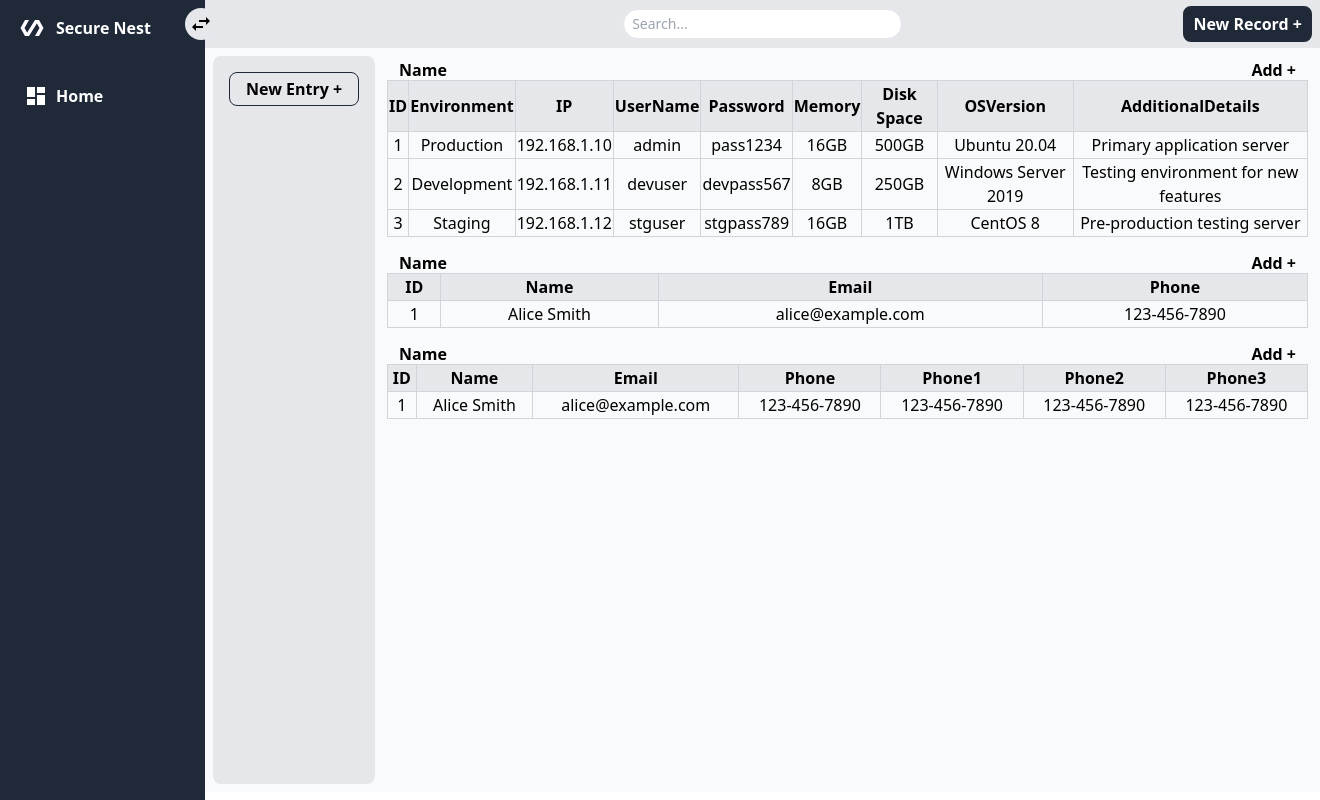
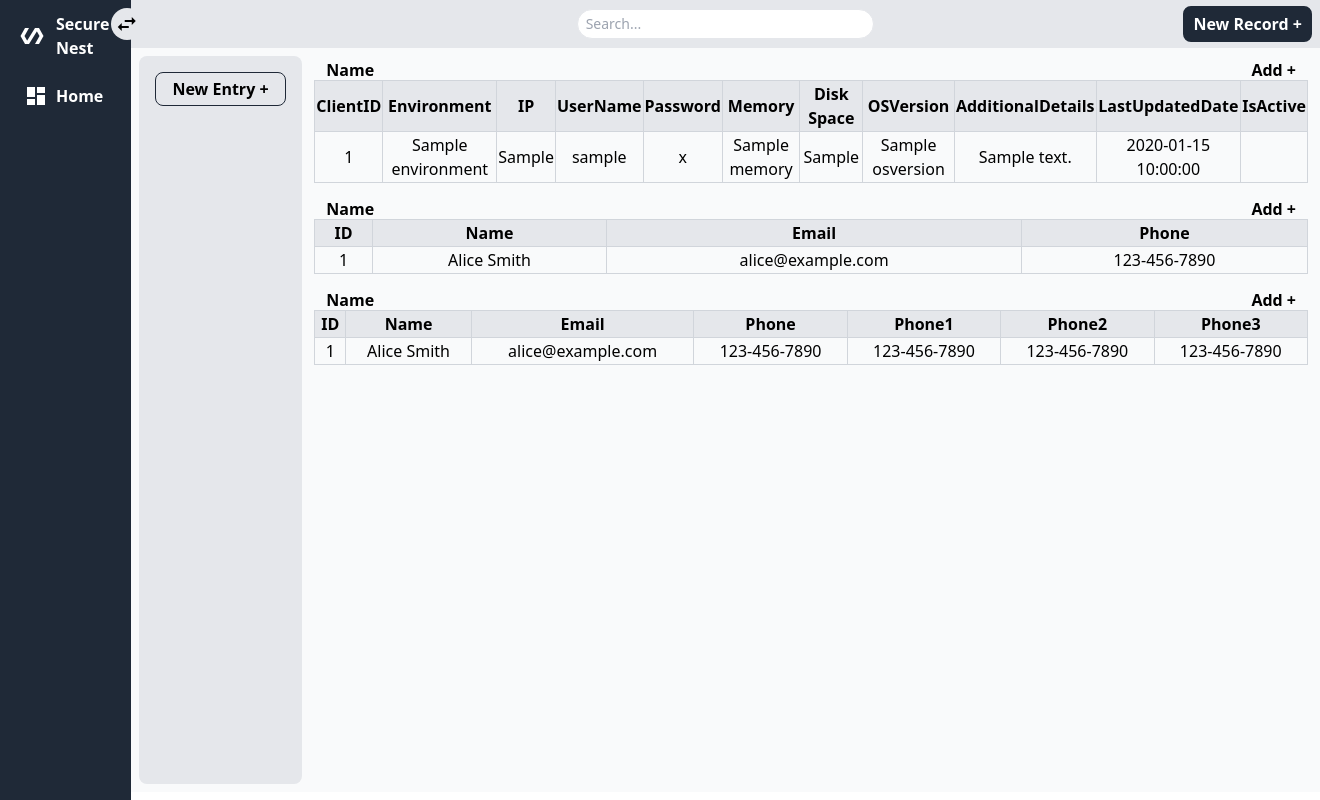
Before and after one commit to vishwa75/SecureNest, a PHP site: the page made by app/Views/homeView.php in a window 1320 px wide. Run offline with PHP 8.4, Linux system fonts and the light colour scheme; the template is opened without the code that fills it: most values are stand-ins (such as "Sample title", 1, 10 or a date in 2020); data that the repository does not hold is empty.

Commit message:
minor layout changes

```diff
--- a/app/Config/Database.php
+++ b/app/Config/Database.php
@@ -27,9 +27,9 @@
     public array $default = [
         'DSN'          => '',
         'hostname'     => 'localhost',
-        'username'     => '',
-        'password'     => '',
-        'database'     => '',
+        'username'     => 'root',
+        'password'     => 'Root@1234',
+        'database'     => 'SecureNext',
         'DBDriver'     => 'MySQLi',
         'DBPrefix'     => '',
         'pConnect'     => false,
--- a/app/Views/homeView.php
+++ b/app/Views/homeView.php
@@ -1,6 +1,6 @@
 <?= $this->extend('layout'); ?>
 
-<?= $this->section('content'); ?>
+<?= $this->section('maincontent'); ?>
 
 <div class="flex h-full space-x-2">
     <div class="max-h-screen w-48 rounded-lg flex flex-col items-center pt-4 overflow-auto space-y-2 bg-gray-200">
@@ -16,7 +16,7 @@
                         <table class="table-auto w-full text-left border-collapse border border-gray-300">
                             <thead>
                                 <tr class="bg-gray-200 text-center">
-                                    <th class="border border-gray-300">ID</th>
+                                    <th class="border border-gray-300">ClientID</th>
                                     <th class="border border-gray-300">Environment</th>
                                     <th class="border border-gray-300">IP</th>
                                     <th class="border border-gray-300">UserName</th>
@@ -25,44 +25,26 @@
                                     <th class="border border-gray-300">Disk Space</th>
                                     <th class="border border-gray-300">OSVersion</th>
                                     <th class="border border-gray-300">AdditionalDetails</th>
+                                    <th class="border border-gray-300">LastUpdatedDate</th>
+                                    <th class="border border-gray-300">IsActive</th>
                                 </tr>
                             </thead>
                             <tbody>
+                            <?php foreach ($serverDetails as $server): ?>
                                 <tr class="text-center">
-                                    <td class="border border-gray-300">1</td>
-                                    <td class="border border-gray-300">Production</td>
-                                    <td class="border border-gray-300">192.168.1.10</td>
-                                    <td class="border border-gray-300">admin</td>
-                                    <td class="border border-gray-300">pass1234</td>
-                                    <td class="border border-gray-300">16GB</td>
-                                    <td class="border border-gray-300">500GB</td>
-                                    <td class="border border-gray-300">Ubuntu 20.04</td>
-                                    <td class="border border-gray-300">Primary application server</td>
+                                    <td class="border border-gray-300"><?= $server['ClientID'] ?></td>
+                                    <td class="border border-gray-300"><?= $server['Environment'] ?></td>
+                                    <td class="border border-gray-300"><?= $server['IP'] ?></td>
+                                    <td class="border border-gray-300"><?= $server['UserName'] ?></td>
+                                    <td class="border border-gray-300"><?= $server['Password'] ?></td>
+                                    <td class="border border-gray-300"><?= $server['Memory'] ?></td>
+                                    <td class="border border-gray-300"><?= $server['DiskSpace'] ?></td>
+                                    <td class="border border-gray-300"><?= $server['OSVersion'] ?></td>
+                                    <td class="border border-gray-300"><?= $server['AdditionalDetails'] ?></td>
+                                    <td class="border border-gray-300"><?= $server['LastUpdatedDate'] ?></td>
+                                    <td class="border border-gray-300"><?= $server['IsActive'] ?></td>
                                 </tr>
-                                <tr class="text-center">
-                                    <td class="border border-gray-300">2</td>
-                                    <td class="border border-gray-300">Development</td>
-                                    <td class="border border-gray-300">192.168.1.11</td>
-                                    <td class="border border-gray-300">devuser</td>
-                                    <td class="border border-gray-300">devpass567</td>
-                                    <td class="border border-gray-300">8GB</td>
-                                    <td class="border border-gray-300">250GB</td>
-                                    <td class="border border-gray-300">Windows Server 2019</td>
-                                    <td class="border border-gray-300">Testing environment for new features</td>
-                                </tr>
-                                <tr class="text-center">
-                                    <td class="border border-gray-300">3</td>
-                                    <td class="border border-gray-300">Staging</td>
-                                    <td class="border border-gray-300">192.168.1.12</td>
-                                    <td class="border border-gray-300">stguser</td>
-                                    <td class="border border-gray-300">stgpass789</td>
-                                    <td class="border border-gray-300">16GB</td>
-                                    <td class="border border-gray-300">1TB</td>
-                                    <td class="border border-gray-300">CentOS 8</td>
-                                    <td class="border border-gray-300">Pre-production testing server</td>
-                                </tr>
-
-                                <!-- Add more rows as needed -->
+                            <?php endforeach; ?>
                             </tbody>
                         </table>
 
--- a/app/Views/layout.php
+++ b/app/Views/layout.php
@@ -40,7 +40,7 @@
 
             <!-- Main Content -->
             <div class="p-2 h-full bg-gray-50">
-                <?= $this->renderSection('content'); ?>
+                <?= $this->renderSection('maincontent'); ?>
             </div>
         </div>
     </section>
```
Also changed, not shown: app/Controllers/HomeController.php (+9 -1 lines), app/Models/ServerDetailsModel.php (added, +18 -0 lines).
